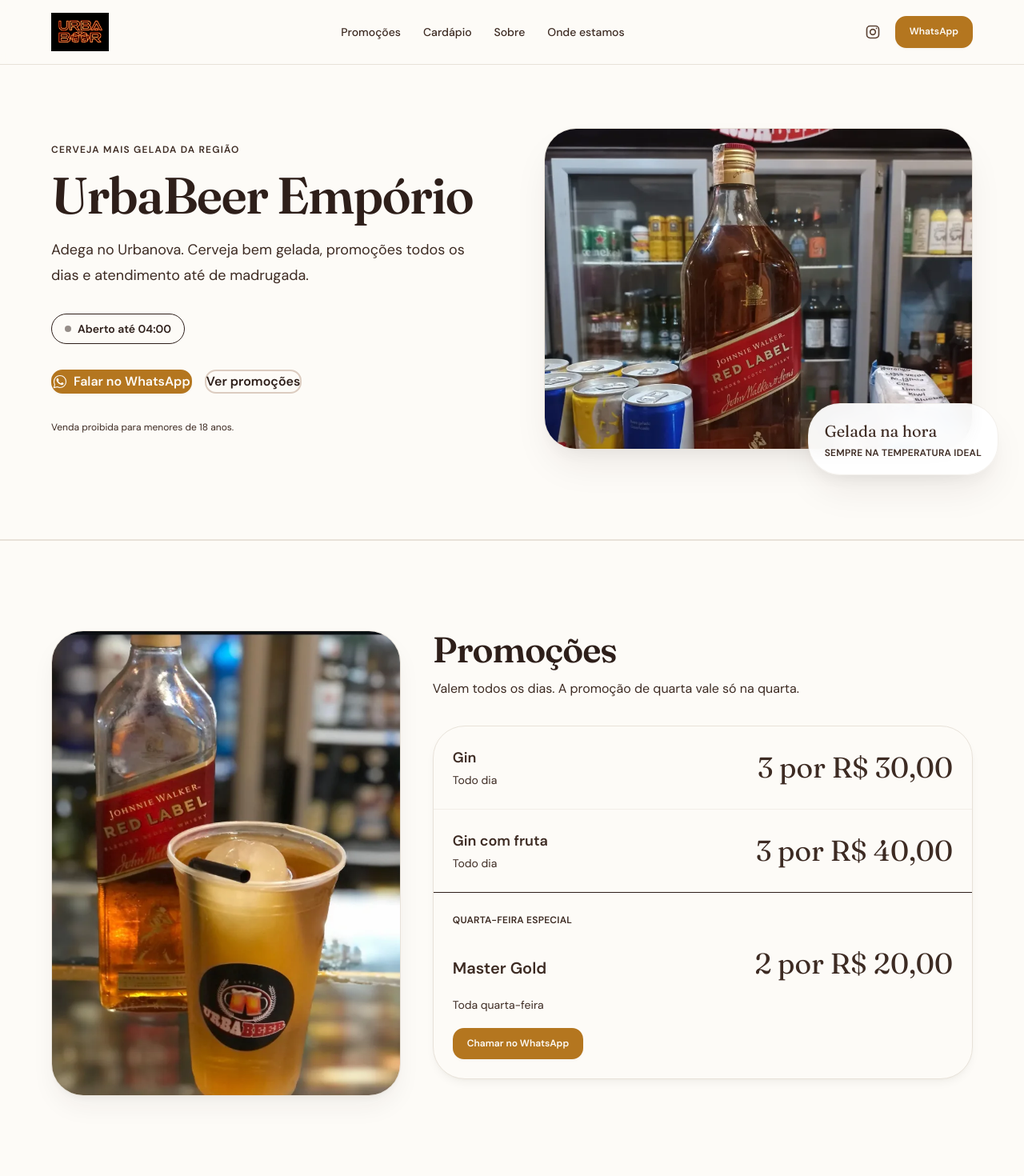
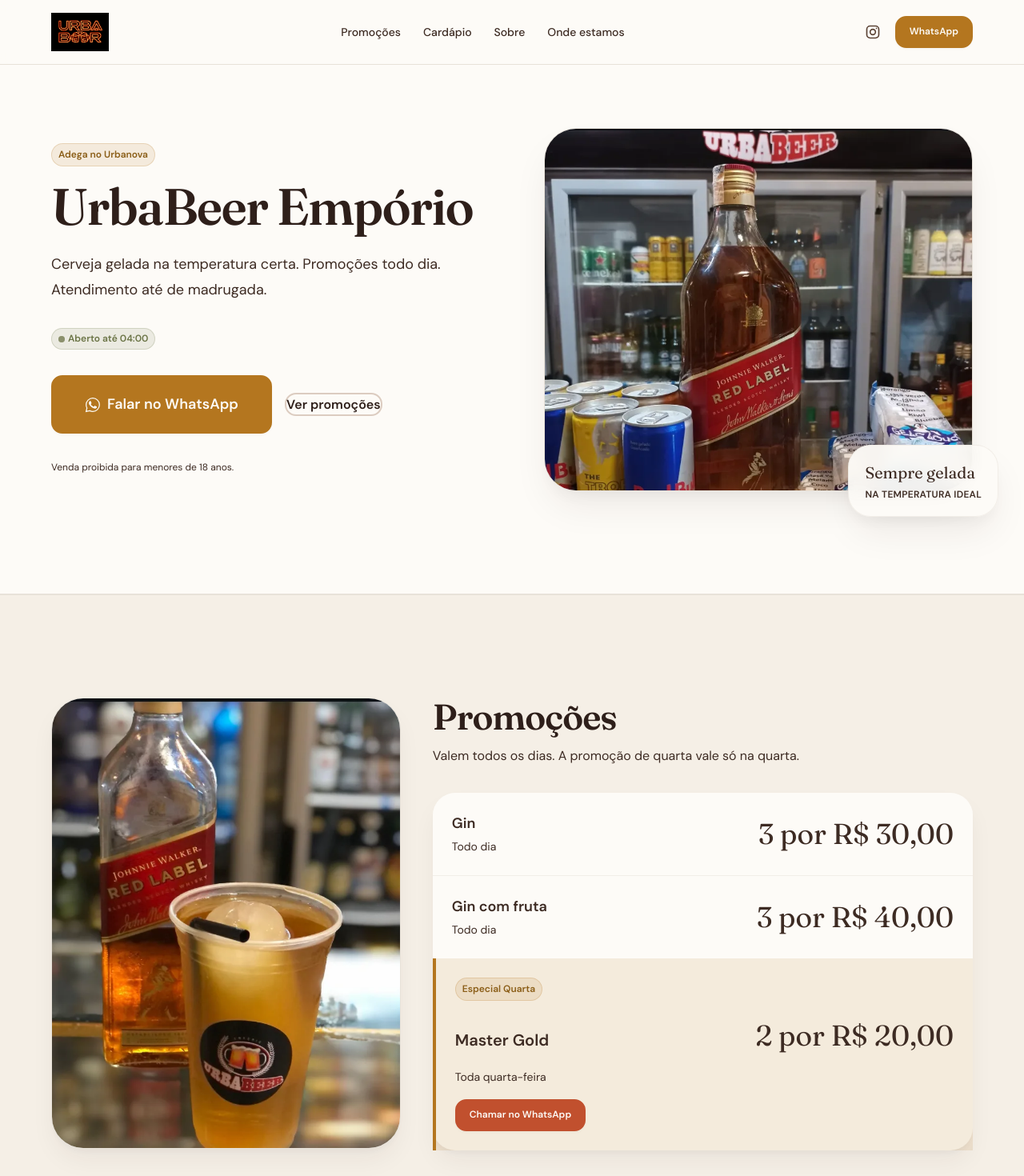
Before and after one commit to llimaaae/Site-Urbabeer, a React (Vite) app: page / in a window 1280 px wide. Shown: the top 1470 px of the page at 80% size. Built offline with nearby package versions, Linux system fonts and the light colour scheme.

Commit message:
feat(sections): hero assimetrico 60/40 e promocoes split 40/60

```diff
--- a/src/sections/Hero.tsx
+++ b/src/sections/Hero.tsx
@@ -1,9 +1,9 @@
 import { useEffect, useState } from 'react'
-import { contato } from '../data/contato'
 import { obterStatusAgora, mensagemDeStatus, type StatusHorario } from '../utils/horarios'
 import { abrirWhatsApp } from '../utils/whatsapp'
+import { Button } from '../components/ui/Button'
+import { Badge } from '../components/ui/Badge'
 
-// Parâmetro ?agora=... serve para testar horários em demonstração; ver README.
 export function Hero() {
   const agoraParam = new URLSearchParams(window.location.search).get('agora')
   const [status, setStatus] = useState<StatusHorario>(() => {
@@ -22,71 +22,68 @@ export function Hero() {
   }, [agoraParam])
 
   return (
-    <section id="topo" className="relative border-b border-divider bg-bg pt-28 pb-16 md:pt-36 md:pb-24 lg:pt-40 lg:pb-28" aria-labelledby="hero-title">
+    <section id="topo" className="relative border-b border-divider bg-alva pt-28 md:pt-36 lg:pt-40 pb-20 md:pb-28 lg:pb-32" aria-labelledby="hero-title">
       <div className="container grid gap-10 md:grid-cols-2 md:gap-16 lg:gap-20 md:items-center">
         <div className="max-w-xl animate-slide-up">
-          <p className="text-xs font-semibold uppercase tracking-widest text-amber">{contato.slogan}</p>
-          <h1 id="hero-title" className="mt-3 font-display text-5xl md:text-6xl lg:text-7xl text-text leading-[1.02] text-balance">
+          <Badge variant="caramelo" className="mb-4 inline-block">Adega no Urbanova</Badge>
+          <h1 id="hero-title" className="font-display font-semibold text-5xl md:text-6xl lg:text-7xl leading-[1.02] tracking-tight text-balance">
             UrbaBeer Empório
           </h1>
-          <p className="mt-5 text-lg text-text/70 leading-relaxed text-pretty">
-            Adega no Urbanova. Cerveja bem gelada, promoções todos os dias e atendimento até de madrugada.
+          <p className="mt-6 text-lg text-text-secondary leading-relaxed text-pretty">
+            Cerveja gelada na temperatura certa. Promoções todo dia. Atendimento até de madrugada.
           </p>
 
           <div className="mt-8 flex flex-wrap items-center gap-3" role="status" aria-live="polite">
-            <span
-              className={`inline-flex items-center gap-2 px-4 py-2 text-sm font-semibold rounded-full border transition-all duration-200 ${
-                status.aberto
-                  ? 'border-green/30 bg-green/10 text-green'
-                  : 'border-red/30 bg-red/10 text-red'
-              }`}
+            <Badge
+              variant={status.aberto ? 'olive' : 'espresso'}
+              className="flex items-center gap-2 px-4 py-2 text-sm font-semibold"
             >
               <span className="relative flex h-2 w-2" aria-hidden="true">
                 <span
                   className={`absolute inset-0 rounded-full ${
-                    status.aberto ? 'bg-green animate-pulse-soft' : 'bg-red'
+                    status.aberto ? 'bg-success animate-pulse-soft' : 'bg-espresso-40'
                   }`}
                 />
                 <span className={`relative block h-full w-full rounded-full bg-current/50`} />
               </span>
               {mensagemDeStatus(status)}
-            </span>
+            </Badge>
           </div>
 
           <div className="mt-8 flex flex-wrap items-center gap-4" style={{ animationDelay: '200ms' }}>
-            <button
-              type="button"
+            <Button
+              variant="primary"
+              size="xl"
               onClick={() => abrirWhatsApp('Olá! Gostaria de fazer um pedido.')}
-              className="btn btn-primary btn-lg"
             >
-              <svg width="18" height="18" viewBox="0 0 24 24" fill="currentColor" aria-hidden="true">
+              <svg width="20" height="20" viewBox="0 0 24 24" fill="currentColor" aria-hidden="true">
                 <path d="M17.472 14.382c-.297-.149-1.758-.867-2.03-.967-.273-.099-.471-.148-.67.15-.197.297-.767.966-.94 1.164-.173.199-.347.223-.644.075-.297-.15-1.255-.463-2.39-1.475-.883-.788-1.48-1.761-1.653-2.059-.173-.297-.018-.458.13-.606.134-.133.298-.347.446-.52.149-.174.198-.298.298-.497.099-.198.05-.371-.025-.52-.075-.149-.669-1.612-.916-2.207-.242-.579-.487-.5-.669-.51-.173-.008-.371-.01-.57-.01-.198 0-.52.074-.792.372-.272.297-1.04 1.016-1.04 2.479 0 1.462 1.065 2.875 1.213 3.074.149.198 2.096 3.2 5.077 4.487.709.306 1.262.489 1.694.625.712.227 1.36.195 1.871.118.571-.085 1.758-.719 2.006-1.413.248-.694.248-1.289.173-1.413-.074-.124-.272-.198-.57-.347z" />
                 <path d="M12 2C6.48 2 2 6.48 2 12c0 1.74.45 3.37 1.23 4.8L2 22l5.34-1.2A9.96 9.96 0 0012 22c5.52 0 10-4.48 10-10S17.52 2 12 2z" fill="none" stroke="currentColor" strokeWidth="1.5" />
               </svg>
               Falar no WhatsApp
-            </button>
-            <a href="#promocoes" className="btn btn-secondary btn-lg">
+            </Button>
+            <Button variant="secondary" size="lg" as="a" href="#promocoes">
               Ver promoções
-            </a>
+            </Button>
           </div>
 
           <p className="mt-8 text-xs text-text-subtle">Venda proibida para menores de 18 anos.</p>
         </div>
 
         <div className="relative animate-fade-in" style={{ animationDelay: '300ms', animationDuration: '700ms' }}>
-          <div className="aspect-[4/3] overflow-hidden rounded-2xl border border-divider bg-surface shadow-xl">
+          <div className="aspect-[4-5] overflow-hidden rounded-2xl border border-divider bg-surface-elevated shadow-xl">
             <img
               src="/geladeira.webp"
               alt="Geladeiras com cervejas e bebidas geladas na adega UrbaBeer"
               width={896}
-              height={758}
+              height={1120}
               fetchPriority="high"
-              className="w-full h-full object-cover transition-transform duration-1000 hover:scale-[1.03]"
+              className="w-full h-full object-cover transition-transform duration-1000 hover:scale-[1.02]"
             />
           </div>
-          <div className="absolute -bottom-5 -right-5 md:-bottom-8 md:-right-8 bg-white/95 backdrop-blur-sm text-text px-5 py-4 rounded-2xl shadow-xl animate-slide-up border border-divider/50" style={{ animationDelay: '400ms' }}>
-            <p className="font-display text-xl text-amber">Gelada na hora</p>
-            <p className="text-xs font-semibold uppercase tracking-wide text-text-muted">Sempre na temperatura ideal</p>
+          <div className="absolute -bottom-6 -right-6 md:-bottom-8 md:-right-8 bg-alva/95 backdrop-blur-sm text-text px-5 py-4 rounded-xl shadow-xl animate-slide-up border border-divider/50" style={{ animationDelay: '400ms' }}>
+            <p className="font-display text-xl text-primary">Sempre gelada</p>
+            <p className="text-xs font-semibold uppercase tracking-wide text-text-muted">Na temperatura ideal</p>
           </div>
         </div>
       </div>
--- a/src/sections/Promocoes.tsx
+++ b/src/sections/Promocoes.tsx
@@ -1,70 +1,74 @@
 import { promocoes } from '../data/promocoes'
 import { abrirWhatsApp } from '../utils/whatsapp'
+import { Button } from '../components/ui/Button'
+import { Badge } from '../components/ui/Badge'
+import { Card } from '../components/ui/Card'
 
 export function Promocoes() {
   const master = promocoes.find((p) => p.destaque)
   const gins = promocoes.filter((p) => !p.destaque)
 
   return (
-    <section id="promocoes" className="border-t border-divider bg-bg py-16 md:py-24 lg:py-28" aria-labelledby="promocoes-title">
+    <section id="promocoes" className="border-t border-divider bg-alva-alt py-20 md:py-28 lg:py-32" aria-labelledby="promocoes-title">
       <div className="container">
         <div className="grid gap-10 md:grid-cols-5 md:items-start">
           <div className="min-w-0 md:col-span-2 animate-slide-up">
-            <div className="aspect-[3/4] overflow-hidden rounded-2xl border border-divider bg-surface shadow-lg">
+            <div className="aspect-[3-4] overflow-hidden rounded-2xl border border-divider bg-surface-elevated shadow-lg">
               <img
                 src="/copao-red-label.webp"
                 alt="Copo de bebida com gelo e garrafa de whisky ao fundo, foto real do empório"
                 width={722}
                 height={933}
                 loading="lazy"
-                className="w-full h-full object-cover transition-transform duration-1000 hover:scale-[1.03]"
+                className="w-full h-full object-cover transition-transform duration-1000 hover:scale-[1.02]"
               />
             </div>
           </div>
 
           <div className="min-w-0 md:col-span-3 animate-slide-up" style={{ animationDelay: '100ms' }}>
             <header className="mb-8">
-              <h2 id="promocoes-title" className="font-display text-3xl md:text-4xl">Promoções</h2>
-              <p className="mt-3 max-w-xl text-text/70">
+              <h2 id="promocoes-title" className="font-display font-semibold text-3xl md:text-4xl">Promoções</h2>
+              <p className="mt-3 max-w-xl text-text-secondary">
                 Valem todos os dias. A promoção de quarta vale só na quarta.
               </p>
             </header>
 
-            <div className="rounded-2xl border border-divider bg-surface overflow-hidden shadow-md">
+            <Card variant="elevated">
               <ul className="divide-y divide-divider/50">
                 {gins.map((p, index) => (
                   <li
                     key={p.titulo}
-                    className="flex flex-col sm:flex-row sm:items-center sm:justify-between gap-4 py-5 px-6 transition-all duration-200 hover:bg-bg-alt"
+                    className="flex flex-col sm:flex-row sm:items-center sm:justify-between gap-4 py-5 px-6 transition-all duration-200 hover:bg-cream-50 animate-slide-up"
                     style={{ animationDelay: `${200 + index * 50}ms` }}
                   >
                     <div className="min-w-0">
                       <p className="text-lg font-semibold text-text">{p.titulo}</p>
                       <p className="text-sm text-text-muted">{p.condicao}</p>
                     </div>
-                    <p className="shrink-0 font-display text-2xl sm:text-3xl md:text-4xl text-amber tabular-nums">{p.preco}</p>
+                    <p className="shrink-0 font-display text-2xl sm:text-3xl md:text-4xl text-primary tabular-nums">{p.preco}</p>
                   </li>
                 ))}
               </ul>
 
               {master && (
-                <div className="border-t border-amber/30 p-6 bg-amber/5">
-                  <p className="text-xs font-semibold uppercase tracking-wide text-amber">Quarta-feira especial</p>
-                  <div className="mt-3 flex flex-col sm:flex-row sm:items-baseline sm:justify-between gap-4">
+                <div className="border-l-4 border-primary bg-primary-muted p-6">
+                  <Badge variant="caramelo" className="mb-3 inline-block">Especial Quarta</Badge>
+                  <div className="flex flex-col sm:flex-row sm:items-baseline sm:justify-between gap-4">
                     <p className="text-xl font-semibold text-text">{master.titulo}</p>
-                    <p className="font-display text-wrap text-3xl sm:text-4xl text-amber tabular-nums">{master.preco}</p>
+                    <p className="font-display text-wrap text-3xl sm:text-4xl text-primary tabular-nums">{master.preco}</p>
                   </div>
                   <p className="mt-2 text-sm text-text-muted">{master.condicao}</p>
-                  <button
-                    type="button"
+                  <Button
+                    variant="terracota"
+                    size="sm"
+                    className="mt-4"
                     onClick={() => abrirWhatsApp(`Olá! Quero aproveitar a promoção de quarta: ${master.titulo}`)}
-                    className="mt-4 btn btn-primary btn-sm"
                   >
                     Chamar no WhatsApp
-                  </button>
+                  </Button>
                 </div>
               )}
-            </div>
+            </Card>
           </div>
         </div>
       </div>
```
